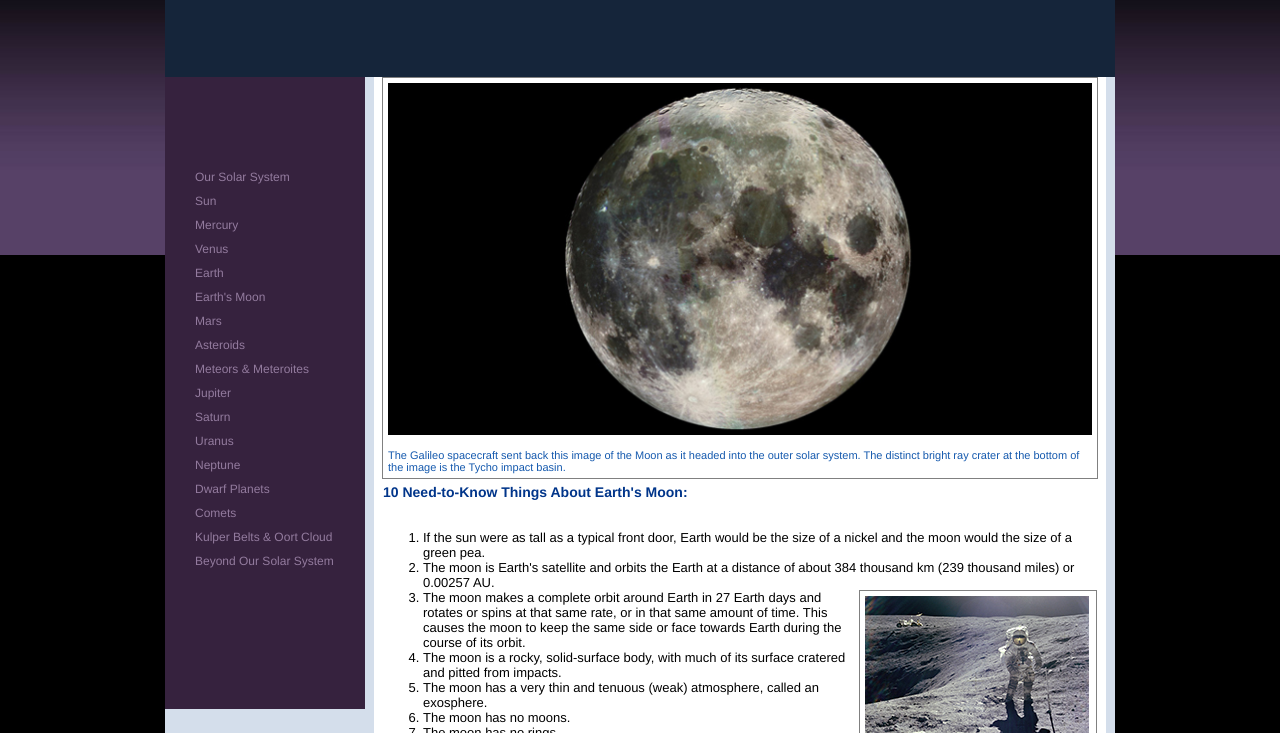
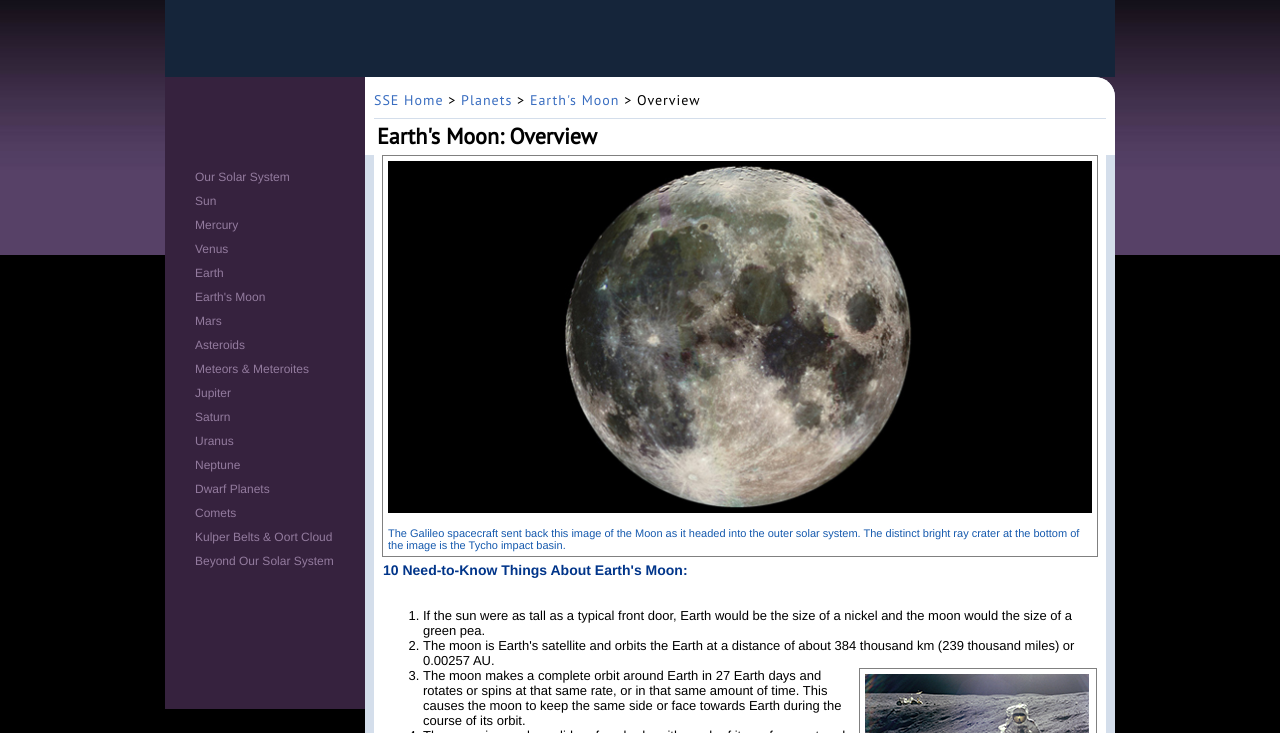
Before and after one commit to peoplespete/moon, a plain HTML site: page index.html in a window 1280 px wide. Shown: the part 67-800 px from the top of the page. Drawn offline with Linux system fonts and the light colour scheme.

Commit message:
overview header complete

```diff
--- a/css/style.css
+++ b/css/style.css
@@ -1,3 +1,5 @@
+@import url(http://fonts.googleapis.com/css?family=PT+Sans);
+
 body {
   font-family: Helvetica, Arial, sans-serif;
   background: #000000 url(../images/bg-bottom.png) no-repeat;
@@ -7,7 +9,13 @@ body {
 body > div {
   width: 950px;
   margin: 0 auto;
+}
+
+#mainbody {
+  width: 750px;
   background-color:#d4deeb;
+  border-top-right-radius: 20px;
+  display: inline-block;
 }
 
 #moonarticle {
@@ -32,7 +40,55 @@ width:200px;
 height: auto;
 }
 
-body > div > section > div {
+/*********************Begin Overview Section****
+*************************************************/
+#overview {
+  width: 750px;
+  background-color: #ffffff;
+  border-top-right-radius: 20px;
+  float: left;
+}
+
+#overview > p {
+  font-family: 'PT Sans', sans-serif;
+  letter-spacing: 1px;
+  font-size: 14px;
+  font-weight: normal;
+  color: #000000;
+  border-bottom: 1px solid #d4deeb;
+  padding-bottom: 9px;
+  margin: 14px 9px 0px 9px;
+}
+
+#overview > h2 {
+  font-family: 'PT Sans', sans-serif;
+  font-weight: bold;
+  font-size: 22px;
+  padding-right: 12px;
+  padding-left: 12px;
+  padding-top: 3px;
+  padding-bottom: 5px;
+  color: #000000;
+  margin: 0px;
+}
+
+#overview > p > a {
+  color: #396DC0;
+  text-decoration: none;
+}
+
+#overview > p > a:hover {
+  color: #396DC0;
+  text-decoration: underline;
+}
+
+
+/*********************End Overview Section****
+*************************************************/
+
+/****************Begin MoonArticle Section*****
+**********************************************/
+#mainbody > section > div {
   width: 732px;
   margin: 0 auto;
   background-color: white;
@@ -40,20 +96,20 @@ body > div > section > div {
   margin-right: 9px;
 }
 
-body > div > section > div > article:nth-of-type(1) {
+#mainbody > section > div > article:nth-of-type(1) {
   width: 714px;
   margin: 0 auto;
   border: 1px solid gray;
 }
 
-body > div > section > div > article:nth-of-type(1) > img {
+#mainbody > section > div > article:nth-of-type(1) > img {
   margin: 0 auto;
   width: 704px;
   height: 352px;
   padding: 5px;
 }
 
-body > div > section > div > article:nth-of-type(1) > p {
+#mainbody > section > div > article:nth-of-type(1) > p {
   font-size: 11px;
   margin: 5px;
   color: #165AAE;
@@ -88,15 +144,26 @@ body > div > section > div > article:nth-of-type(1) > p {
   margin-top: 5px;
 }
 
-body > div > section > div > article:nth-of-type(2) {
+#mainbody > section > div > article:nth-of-type(2) {
   width: 714px;
   margin: 0 auto;
 }
 
-body > div > section > div > article:nth-of-type(2) > ol > li {
+#mainbody > section > div > article:nth-of-type(2) > ol > li {
   font-size: 13px;
   color: #000000;
 }
+
+#moonarticle > div > article > #readmore {
+  text-align: center;
+}
+
+#moonarticle > div > article > #readmore > img {
+  vertical-align: center;
+}
+/*********************End MoonArticle Section****
+*************************************************/
+
 
 nav ul{
   padding-left: 0px;
@@ -130,7 +197,8 @@ nav ul li a:hover{
   list-style: none;
   text-decoration: none;
 }
-
+/**********Begin AdditionalFacts Section******************
+*********************************************************/
 #wrap{
 	width: 732px;
 	float:right;
@@ -166,7 +234,6 @@ nav ul li a:hover{
 }
 
 #wrap > ul > li:nth-child(2){
-
 	border-top: none;
 }
 
@@ -197,3 +264,5 @@ nav ul li a:hover{
 	height: 11px;
 	vertical-align: middle;
 }
+/**********End AdditionalFacts Section******************
+*********************************************************/
--- a/index.html
+++ b/index.html
@@ -42,6 +42,11 @@
         <li><a href="#" rel="Education" id="edbtn"></a></li>
       </ul>
     </nav>
+    <div id="mainbody">
+    <section id="overview">
+      <p><a href="#">SSE Home</a>   >   <a href="#">Planets</a>   >   <a href="#">Earth's Moon</a>  >   Overview</p>
+      <h2>Earth's Moon: Overview</h2>
+    </section>
     <section id="moonarticle">
       <div>
         <article>
@@ -67,6 +72,7 @@
             <li>Surface features that create the face known as the "Man in the moon" are impact basins on the moon that are filled with dark basalt rocks.</li>
           </ol>
           <div class="clear"></div>
+          <p class="subtitle" id="readmore">Read More About Earth's Moon <img src="images/arrow2-transparent-blue.png" alt="Read More About the Moon"></p>
         </article>
       </div>
     </section>
@@ -102,6 +108,7 @@
 				</li>
 			</ul>
 		</section>
+    </div>
 
 	 <footer></footer>
     <div class="clear"></div>
```
